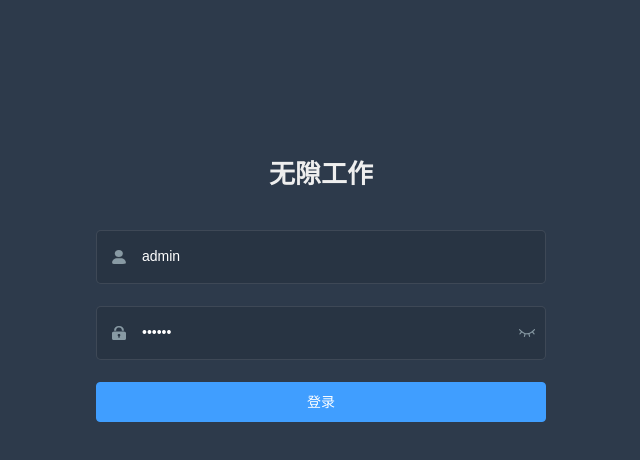
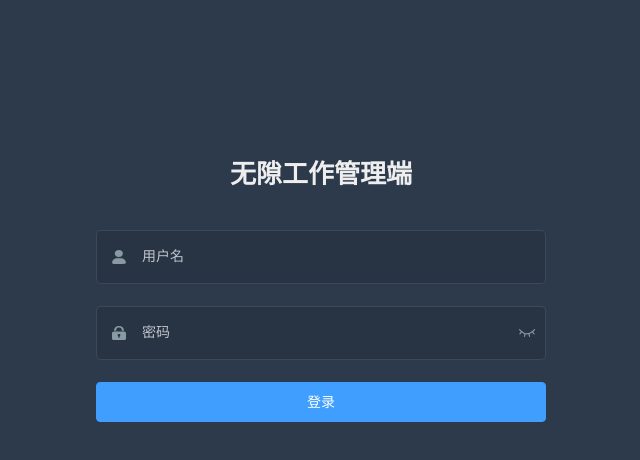
Before and after one commit to CzNd0729/nullworking, a Vue app in the folder admin/: page /login in a window 1280 px wide. Shown: the top 460 px of the page, without its empty margins (319-959 px from the left). Built offline with nearby package versions, Linux system fonts and the light colour scheme.

Commit message:
优化web端界面

```diff
--- a/admin/public/index.html
+++ b/admin/public/index.html
@@ -9,7 +9,7 @@
   </head>
   <body>
     <noscript>
-      <strong>We're sorry but <%= webpackConfig.name %> doesn't work properly without JavaScript enabled. Please enable it to continue.</strong>
+      <strong>抱歉，<%= webpackConfig.name %>需要启用JavaScript才能正常工作。请启用JavaScript后继续。</strong>
     </noscript>
     <div id="app"></div>
     <!-- built files will be auto injected -->
--- a/admin/src/components/Breadcrumb/index.vue
+++ b/admin/src/components/Breadcrumb/index.vue
@@ -43,7 +43,7 @@ export default {
       if (!name) {
         return false
       }
-      return name.trim().toLocaleLowerCase() === 'Dashboard'.toLocaleLowerCase()
+      return name.trim().toLocaleLowerCase() === 'dashboard'.toLocaleLowerCase()
     },
     pathCompile(path) {
       // To solve this problem https://github.com/PanJiaChen/vue-element-admin/issues/561
--- a/admin/src/layout/components/Navbar.vue
+++ b/admin/src/layout/components/Navbar.vue
@@ -10,7 +10,7 @@
         class="logout-button"
         @click="logout"
       >
-        登出
+        退出登录
       </el-button>
     </div>
   </div>
--- a/admin/src/layout/components/Sidebar/Logo.vue
+++ b/admin/src/layout/components/Sidebar/Logo.vue
@@ -24,8 +24,8 @@ export default {
   },
   data() {
     return {
-      title: 'Vue Admin Template',
-      logo: 'https://wpimg.wallstcn.com/69a1c46c-eb1c-4b46-8bd4-e9e686ef5251.png'
+      title: '无隙工作管理系统',
+      logo: '/logo.png'
     }
   }
 }
--- a/admin/src/settings.js
+++ b/admin/src/settings.js
@@ -1,6 +1,6 @@
 module.exports = {
 
-  title: 'Vue Admin Template',
+  title: '无隙工作管理端',
 
   /**
    * @type {boolean} true | false
--- a/admin/src/views/404.vue
+++ b/admin/src/views/404.vue
@@ -8,13 +8,12 @@
         <img class="pic-404__child right" src="@/assets/404_images/404_cloud.png" alt="404">
       </div>
       <div class="bullshit">
-        <div class="bullshit__oops">OOPS!</div>
-        <div class="bullshit__info">All rights reserved
-          <a style="color:#20a0ff" href="https://wallstreetcn.com" target="_blank">wallstreetcn</a>
+        <div class="bullshit__oops">糟糕!</div>
+        <div class="bullshit__info">
+          <a style="color:#20a0ff" href="#" target="_blank"></a>
         </div>
         <div class="bullshit__headline">{{ message }}</div>
-        <div class="bullshit__info">Please check that the URL you entered is correct, or click the button below to return to the homepage.</div>
-        <a href="" class="bullshit__return-home">Back to home</a>
+        <div class="bullshit__headline">请检查您输入的URL是否正确</div>
       </div>
     </div>
   </div>
@@ -26,7 +25,7 @@ export default {
   name: 'Page404',
   computed: {
     message() {
-      return 'The webmaster said that you can not enter this page...'
+      return '您没有权限进入此页面...'
     }
   }
 }
--- a/admin/src/views/login/index.vue
+++ b/admin/src/views/login/index.vue
@@ -3,7 +3,7 @@
     <el-form ref="loginForm" :model="loginForm" :rules="loginRules" class="login-form" auto-complete="on" label-position="left">
 
       <div class="title-container">
-        <h3 class="title">无隙工作</h3>
+        <h3 class="title">无隙工作管理端</h3>
       </div>
 
       <el-form-item prop="username">
@@ -13,7 +13,7 @@
         <el-input
           ref="username"
           v-model="loginForm.username"
-          placeholder="Username"
+          placeholder="用户名"
           name="username"
           type="text"
           tabindex="1"
@@ -30,7 +30,7 @@
           ref="password"
           v-model="loginForm.password"
           :type="passwordType"
-          placeholder="Password"
+          placeholder="密码"
           name="password"
           tabindex="2"
           auto-complete="on"
@@ -55,22 +55,22 @@ export default {
   data() {
     const validateUsername = (rule, value, callback) => {
       if (!validUsername(value)) {
-        callback(new Error('Please enter the correct user name'))
+        callback(new Error('请输入正确的用户名'))
       } else {
         callback()
       }
     }
     const validatePassword = (rule, value, callback) => {
       if (value.length < 6) {
-        callback(new Error('The password can not be less than 6 digits'))
+        callback(new Error('密码不能少于6位'))
       } else {
         callback()
       }
     }
     return {
       loginForm: {
-        username: 'admin',
-        password: '111111'
+        username: '',
+        password: ''
       },
       loginRules: {
         username: [{ required: true, trigger: 'blur', validator: validateUsername }],
```
Also changed, not shown: admin/public/logo.png (added).
